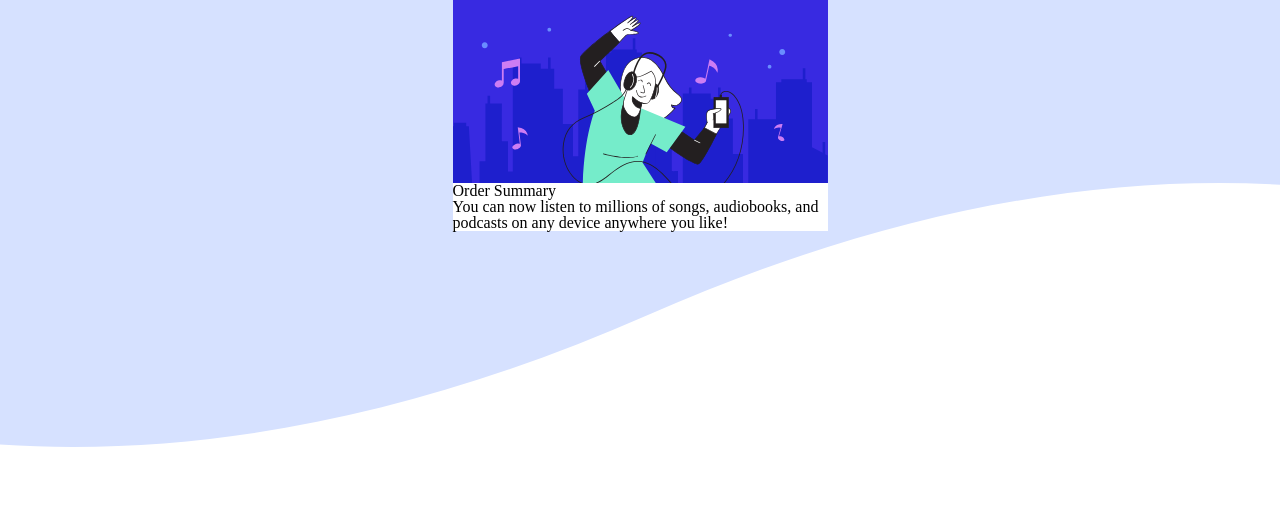
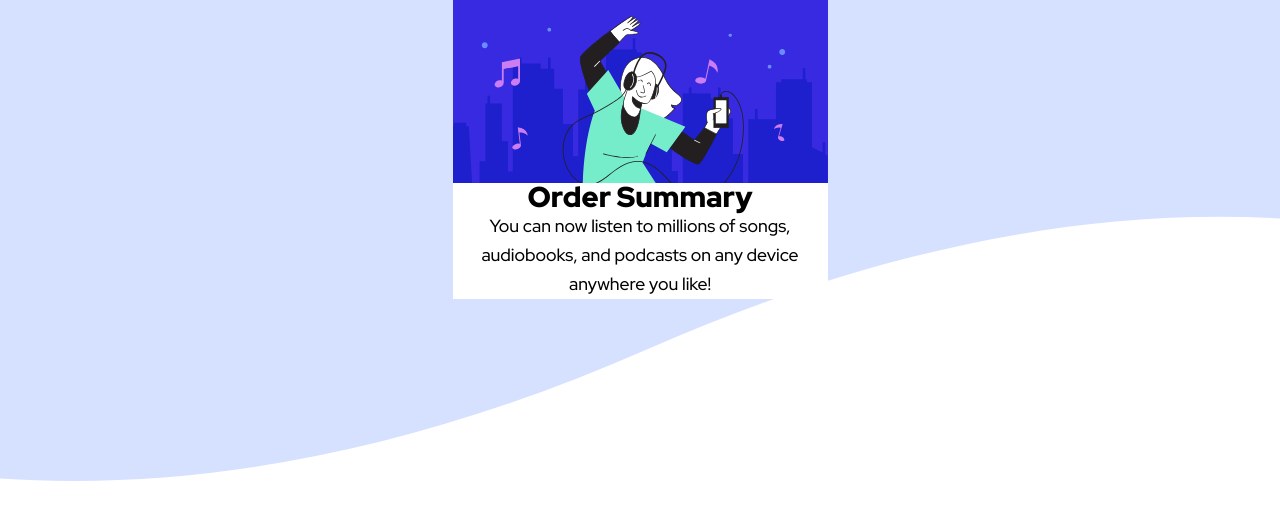
Before and after one commit to webstormcam/Order_Card, a plain HTML site: page index.html in a window 1280 px wide. Drawn offline with Linux system fonts and the light colour scheme.

Commit message:
The first part of the card is coming together

```diff
--- a/index.html
+++ b/index.html
@@ -8,6 +8,10 @@
     <title>Order Summary</title>
     <link rel="stylesheet" href="reset.css">
     <link rel="stylesheet" href="style.css">
+    <link rel="preconnect" href="https://fonts.googleapis.com">
+    <link rel="preconnect" href="https://fonts.gstatic.com" crossorigin>
+    <link href="https://fonts.googleapis.com/css2?family=Red+Hat+Display:wght@500;700;900&display=swap"
+        rel="stylesheet">
 </head>
 
 <body>
--- a/style.css
+++ b/style.css
@@ -9,6 +9,8 @@ body{
     background-size: cover;
     display: flex;
 justify-content: center;
+font-family: 'Red Hat Display', sans-serif;
+font-size: 16px;
 
 }
 
@@ -22,6 +24,23 @@ justify-content: center;
     width: 375px;
 }
 
+
+
+
+
 .info{
     background-color: #fff;
+    text-align: center;
 }
+
+h3{
+    font-size: 1.8rem;
+    font-weight: 900;
+}
+
+.info p{
+    padding-left: 1.8rem;
+    padding-right: 1.8rem;
+    line-height: 1.8rem;
+    font-size: 1.1rem;
+}
```
